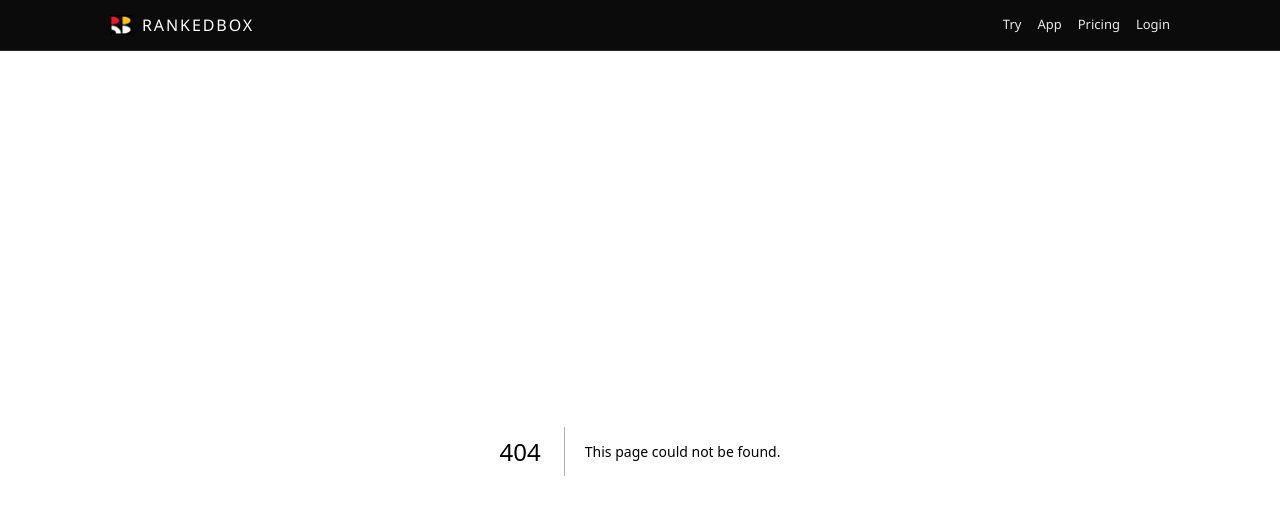
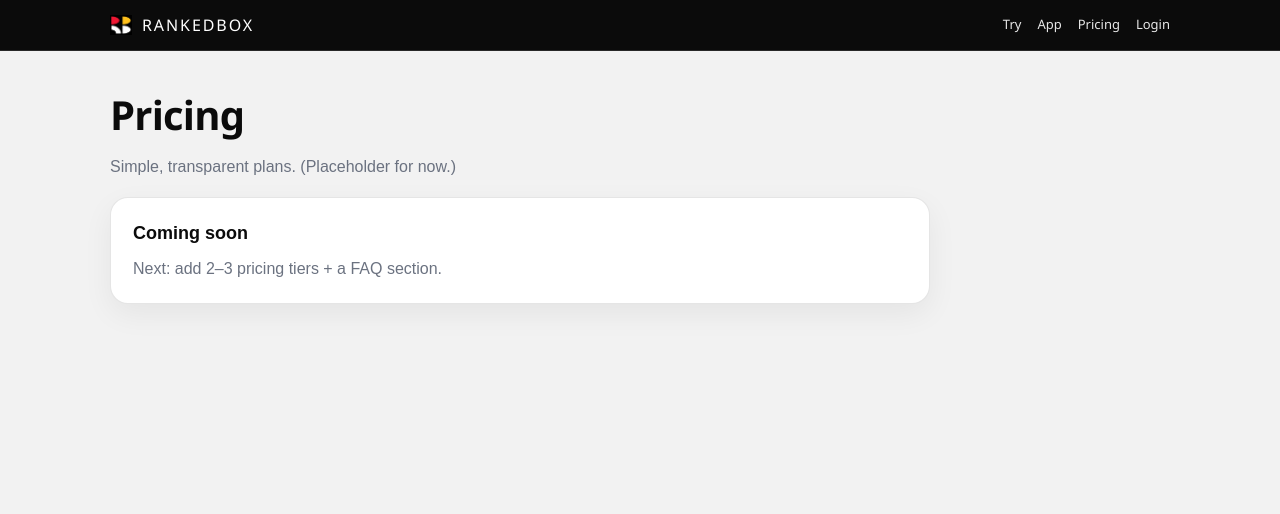
Before and after one commit to growthghost/kwapp, a Next.js app in the folder web/: page /pricing in a window 1280 px wide. Before the commit this address had no page. Shown: the top 514 px of the page. Built offline with nearby package versions, Linux system fonts and the light colour scheme.

Commit message:
Pricing.page.js_Add placeholder for pricing page

```diff
--- /dev/null
+++ b/web/src/app/pricing/page.js
@@ -0,0 +1,20 @@
+// web/src/app/pricing/page.js
+export default function PricingPage() {
+  return (
+    <main className="rb-container">
+      <h1 className="rb-title">Pricing</h1>
+      <p className="rb-subtitle">
+        Simple, transparent plans. (Placeholder for now.)
+      </p>
+
+      <div className="rb-card" style={{ marginTop: 18, maxWidth: 820 }}>
+        <div style={{ fontSize: 18, fontWeight: 700, marginBottom: 10 }}>
+          Coming soon
+        </div>
+        <div style={{ color: "var(--muted)" }}>
+          Next: add 2–3 pricing tiers + a FAQ section.
+        </div>
+      </div>
+    </main>
+  );
+}
```
Also changed, not shown: web/src/app/app/page.js (renamed from web/src/app/app.page.js/page.js).
